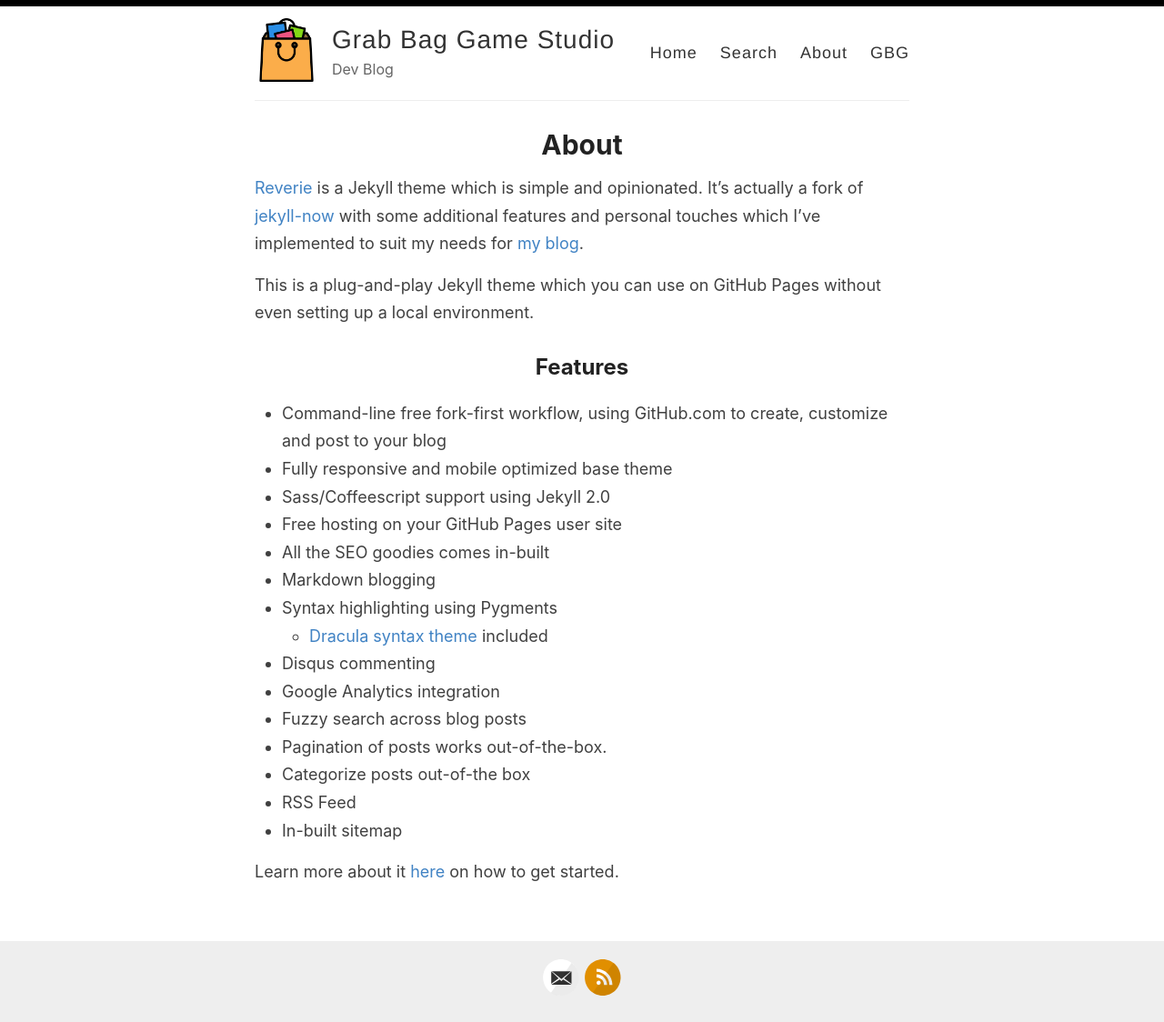
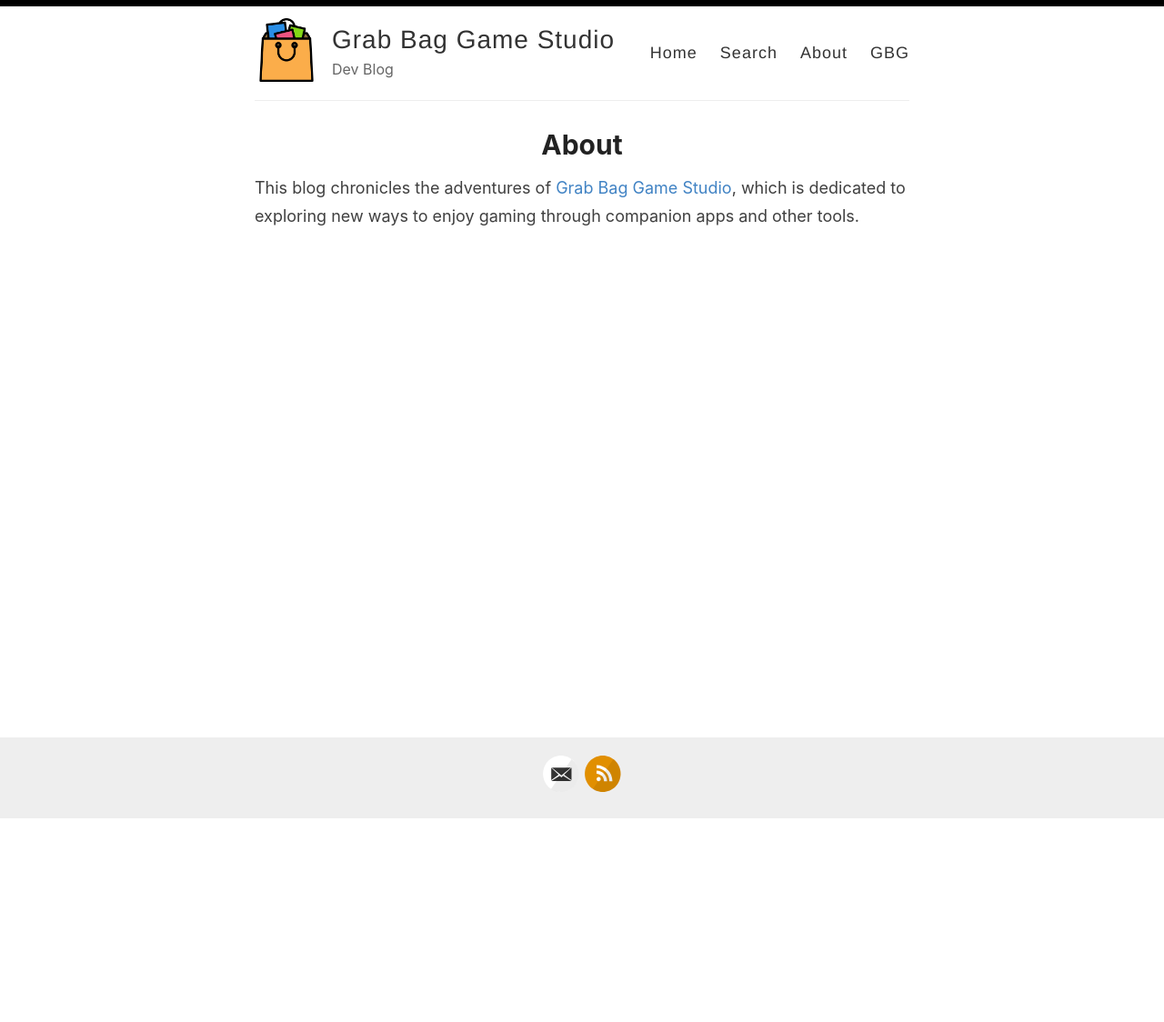
Before and after one commit to GrabBagGameStudio/GrabBagGameStudio.github.io, a Jekyll site: the page built from _pages/about.md, in a window 1280 px wide. Shown: the whole page at 91% size. Built offline with Jekyll 4.4.1, drawn with Linux system fonts in a browser that asks for light colours; after the commit the page ends 901 px from its top, so only the background shows below that.

Commit message:
Simple about page

```diff
--- a/_pages/about.md
+++ b/_pages/about.md
@@ -4,26 +4,4 @@
 permalink: /about/
 ---
 
-[Reverie](https://github.com/amitmerchant1990/reverie) is a Jekyll theme which is simple and opinionated. It's actually a fork of [jekyll-now](https://github.com/barryclark/jekyll-now) with some additional features and personal touches which I've implemented to suit my needs for [my blog](https://www.amitmerchant.com).
-
-This is a plug-and-play Jekyll theme which you can use on GitHub Pages without even setting up a local environment.
-
-## Features
-
-- Command-line free fork-first workflow, using GitHub.com to create, customize and post to your blog
-- Fully responsive and mobile optimized base theme
-- Sass/Coffeescript support using Jekyll 2.0
-- Free hosting on your GitHub Pages user site
-- All the SEO goodies comes in-built
-- Markdown blogging
-- Syntax highlighting using Pygments
-    - [Dracula syntax theme](https://draculatheme.com/) included
-- Disqus commenting
-- Google Analytics integration
-- Fuzzy search across blog posts
-- Pagination of posts works out-of-the-box.
-- Categorize posts out-of-the box
-- RSS Feed
-- In-built sitemap
-
-Learn more about it [here](https://github.com/amitmerchant1990/reverie) on how to get started.
+This blog chronicles the adventures of [Grab Bag Game Studio](http://grabbaggamestudio.com), which is dedicated to exploring new ways to enjoy gaming through companion apps and other tools.
```
